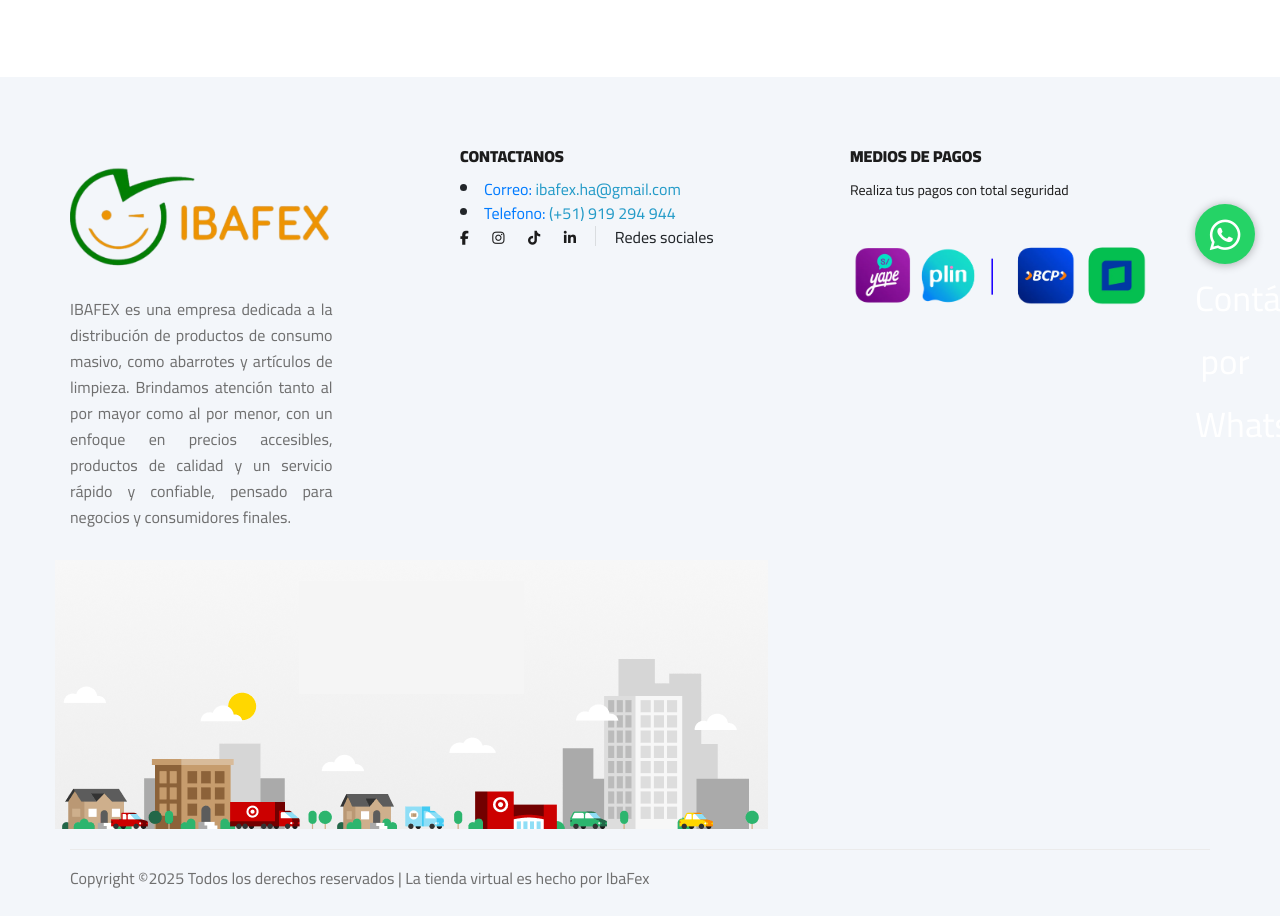
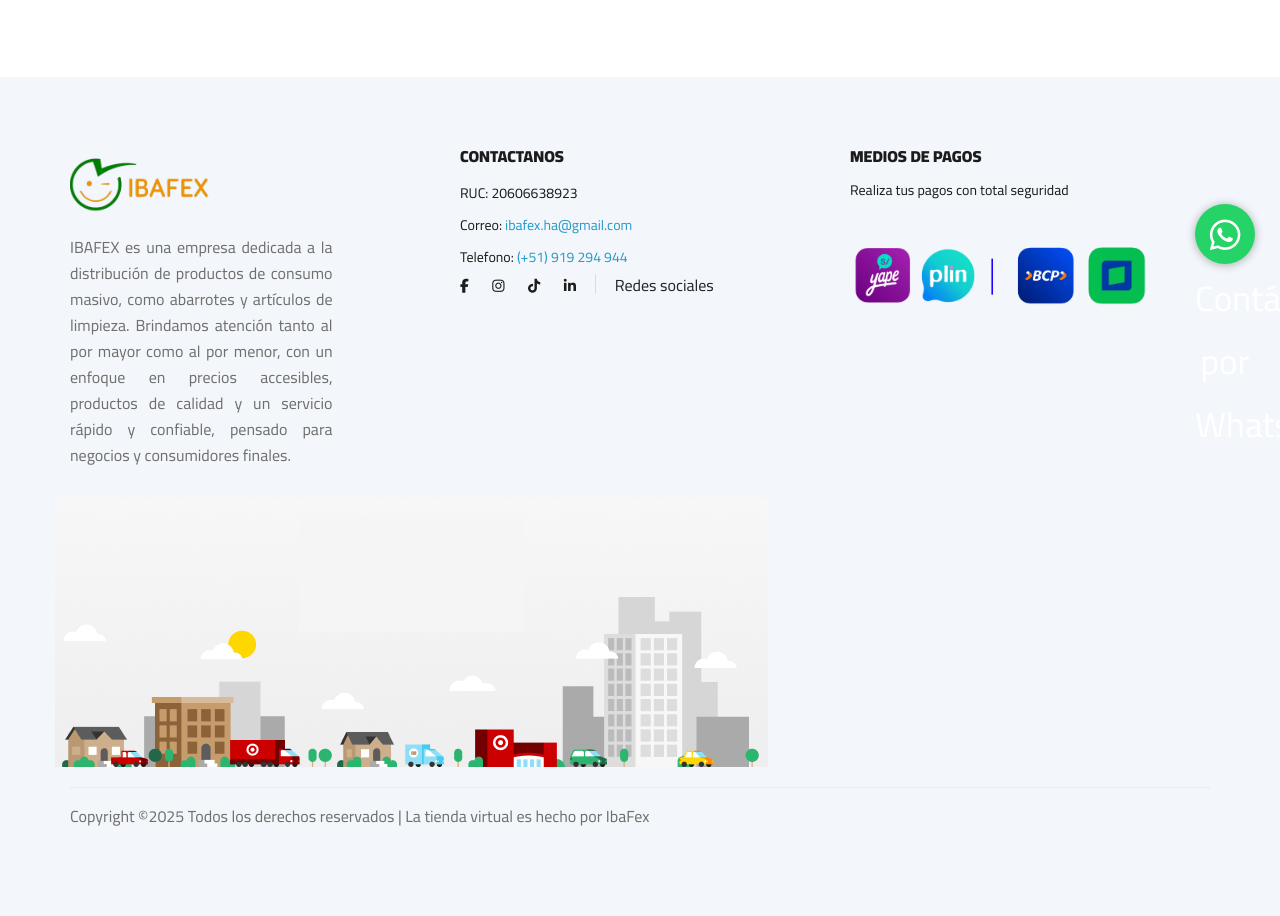
Before and after one commit to GroverAEP/landing_page_iba, a Django app: template products/templates/shop-grid.html in a window 1280 px wide. Shown: the part 511-1427 px from the top of the page. After the commit the page ends 1337 px from the top, so only its background shows below. Run offline with Django 3.2, Linux system fonts and the light colour scheme; the template is opened without the code that fills it, so the values that code supplies are empty; some libraries are stand-ins or nearby versions.

Commit message:
actualizando el footer

```diff
--- a/products/templates/footer.html
+++ b/products/templates/footer.html
@@ -6,7 +6,7 @@
             <div class="col-lg-3 col-md-6">
                 <div class="footer__about">
                     <div class="footer__about__logo">
-                        <a href="{% url "catalog_products" %}"><img src="{% static "img/logo.png" %}" alt=""></a>
+                        <a href="{% url "catalog_products" %}"><img src="{% static "img/logo.png" %}" alt="" width="140px"></a>
                     </div>
                     <p class="text-justify">
                         IBAFEX es una empresa dedicada a la distribución de productos de consumo masivo, como abarrotes y artículos de limpieza. Brindamos atención tanto al por mayor como al por menor, con un enfoque en precios accesibles, productos de calidad y un servicio rápido y confiable, pensado para negocios y consumidores finales.
@@ -16,6 +16,8 @@
             <div class="col-lg-4 col-md-6 offset-lg-1">
                 <div class="footer__widget">
                     <h6>CONTACTANOS</h6>
+                    <ul>
+                        <li><a href="#">RUC: 20606638923</a></li>
                         <li><a href="">Correo: <span class="number_style">ibafex.ha@gmail.com</span></a></li>
                         <li><a href="">Telefono: <span class="number_style">(+51) 919 294 944</span></a></li>
 
@@ -26,6 +28,7 @@
                             <a href="https://www.linkedin.com/in/corporacion-ibafex-h-a-s-a-c-1a2766232/"><i class="fa fa-linkedin"></i></a>
                         </div>
                         <span>Redes sociales</span>
+                    </ul>
                 </div>
             </div>
             <div class="col-lg-4 col-md-12">
```
Lines whose indentation alone changed are shown as unchanged.
